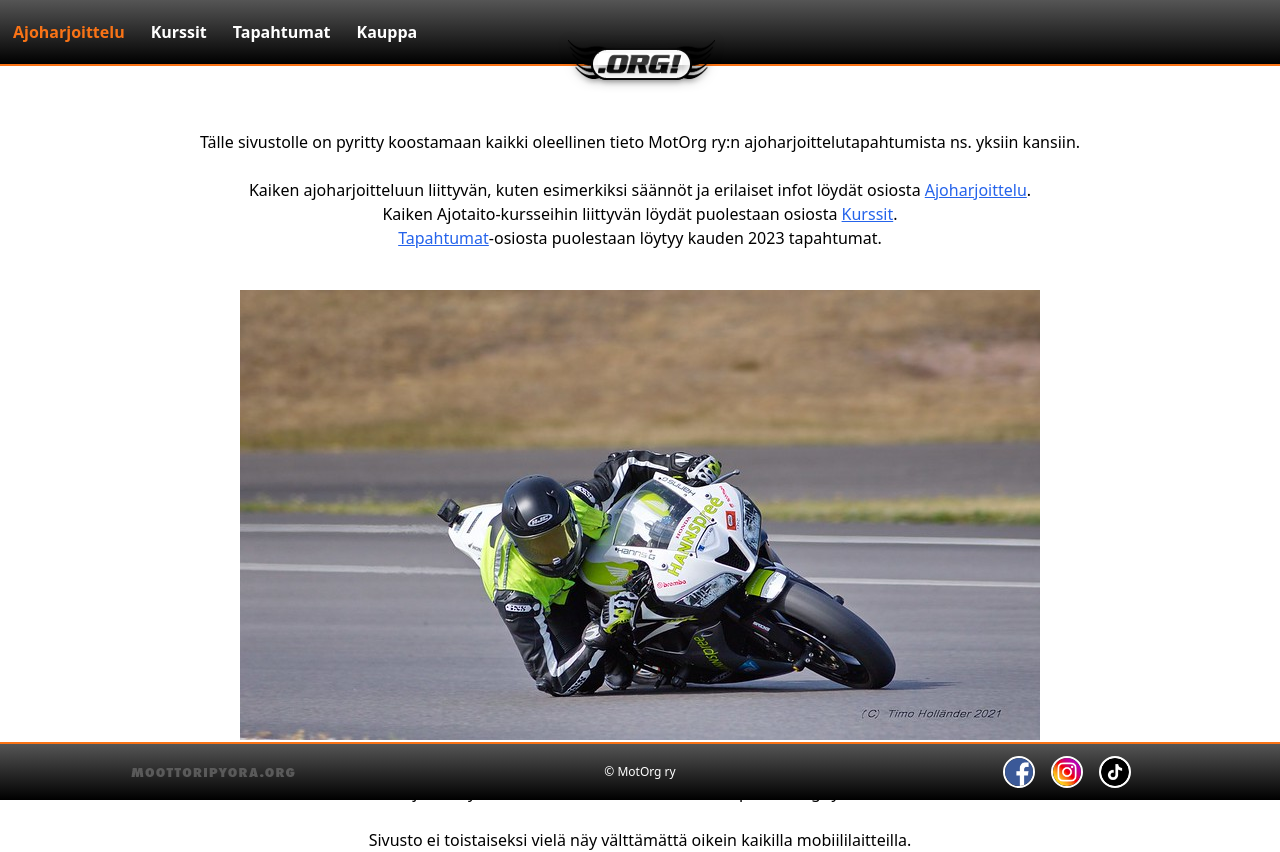
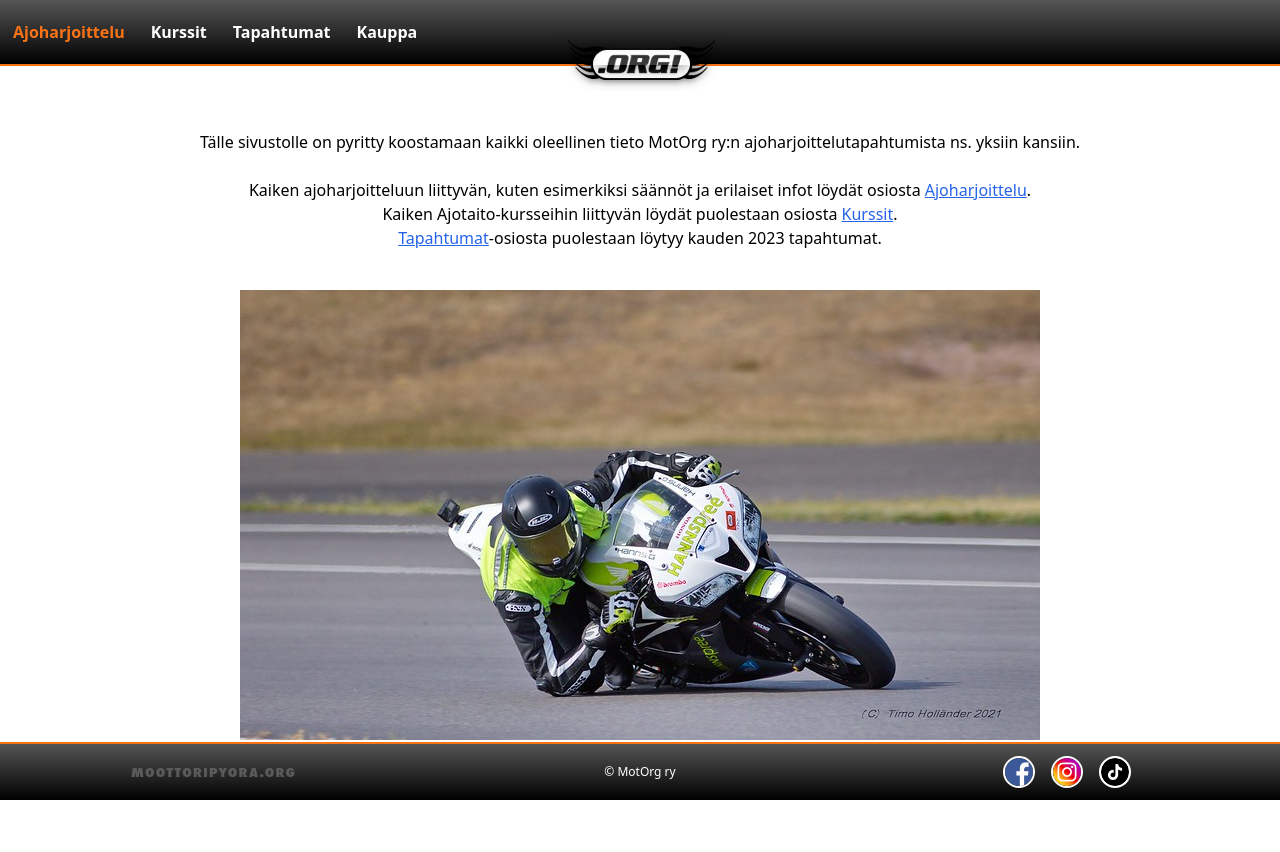
Before and after one commit to Pekk4/motorg-ajoharjoittelu, a React (Create React App) app: page / in a window 1280 px wide. After the commit the page ends 800 px from the top, so only its background shows below. Built offline with nearby package versions, Linux system fonts and the light colour scheme.

Commit message:
Add overflow-auto for content
Fix problem faced with small displays where body's overflow hidden
value hides content in bottom of the page, now it's scrollable while
BottomBar stays on bottom of the page.

```diff
--- a/src/App.js
+++ b/src/App.js
@@ -6,10 +6,12 @@ import BottomBar from "./Components/BottomBar"
 import AppRoutes from "./Components/AppRoutes"
 
 const App = () => (
-  <div>
+  <div className="h-[100vh]">
     <Router>
       <Banner />
-      <AppRoutes />
+      <div className="max-h-[90vh] overflow-y-auto pb-14">
+        <AppRoutes />
+      </div>
     </Router>
     <BottomBar />
   </div>
```
